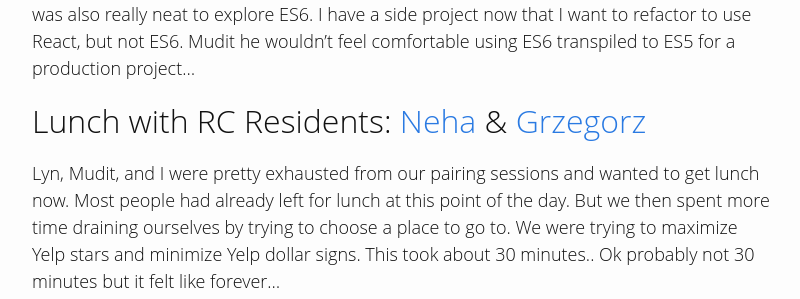
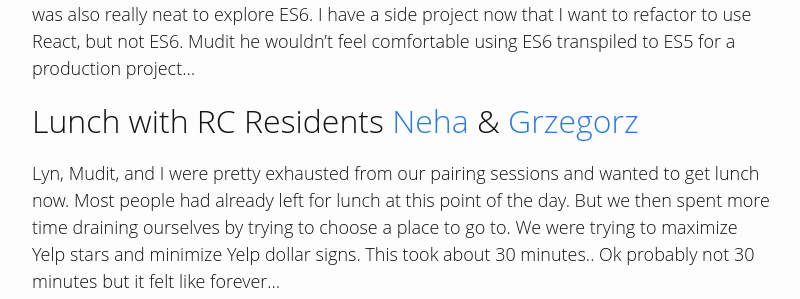
Before and after one commit to icco/simplyahmazing.github.io, a Jekyll site: the page built from _posts/2105-03-31-check-it.md, in a window 1280 px wide and 900 px high, scrolled down 704 px. Shown: the part 161-460 px from the top of the window, without its empty margins (238-1038 px from the left). Built offline with Jekyll 4.4.1, drawn with Linux system fonts in a browser that asks for light colours.

```diff
--- a/_posts/2105-03-31-check-it.md
+++ b/_posts/2105-03-31-check-it.md
@@ -17,7 +17,7 @@ Mudit, Lynn, and I ended up spending nearly 2 hours going over an instant messag
 
 I've discovered that Mudit is really knowledgeable about JS and React. As we were going through the code, we were refactoring things and asking some serious about the way ES6. It was also really neat to explore ES6. I have a side project now that I want to refactor to use React, but not ES6. Mudit he wouldn't feel comfortable using ES6 transpiled to ES5 for a production project...
 
-## Lunch with RC Residents: [Neha](https://twitter.com/neha) & [Grzegorz](https://twitter.com/gkossakowski)
+## Lunch with RC Residents [Neha](https://twitter.com/neha) & [Grzegorz](https://twitter.com/gkossakowski)
 
 Lyn, Mudit, and I were pretty exhausted from our pairing sessions and wanted to get lunch now. Most people had already left for lunch at this point of the day. But we then spent more time draining ourselves by trying to choose a place to go to. We were trying to maximize Yelp stars and minimize Yelp dollar signs. This took about 30 minutes.. Ok probably not 30 minutes but it felt like forever...
 
```
